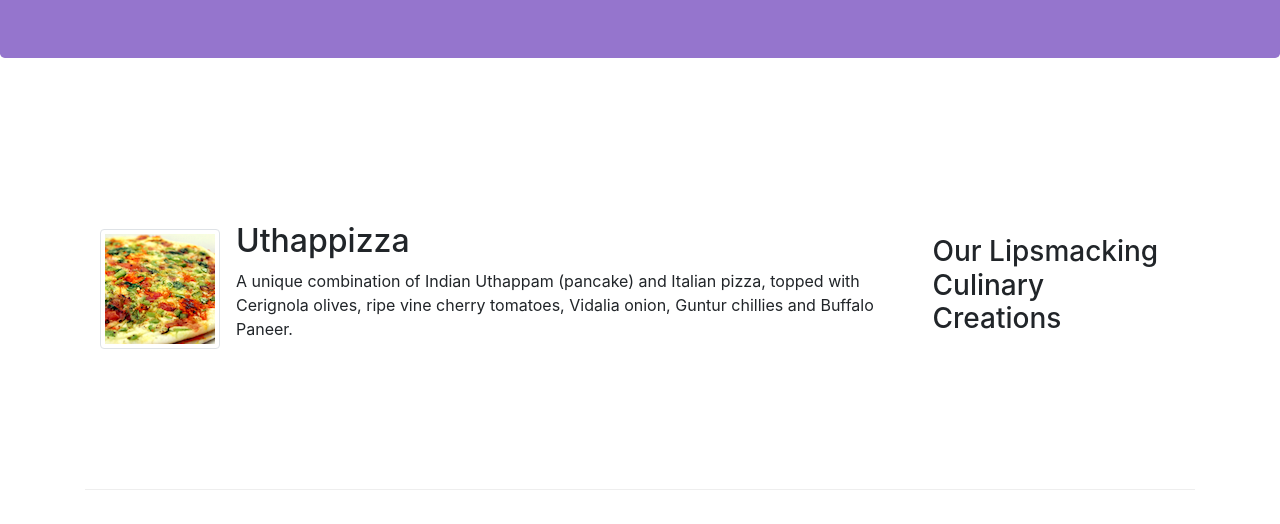
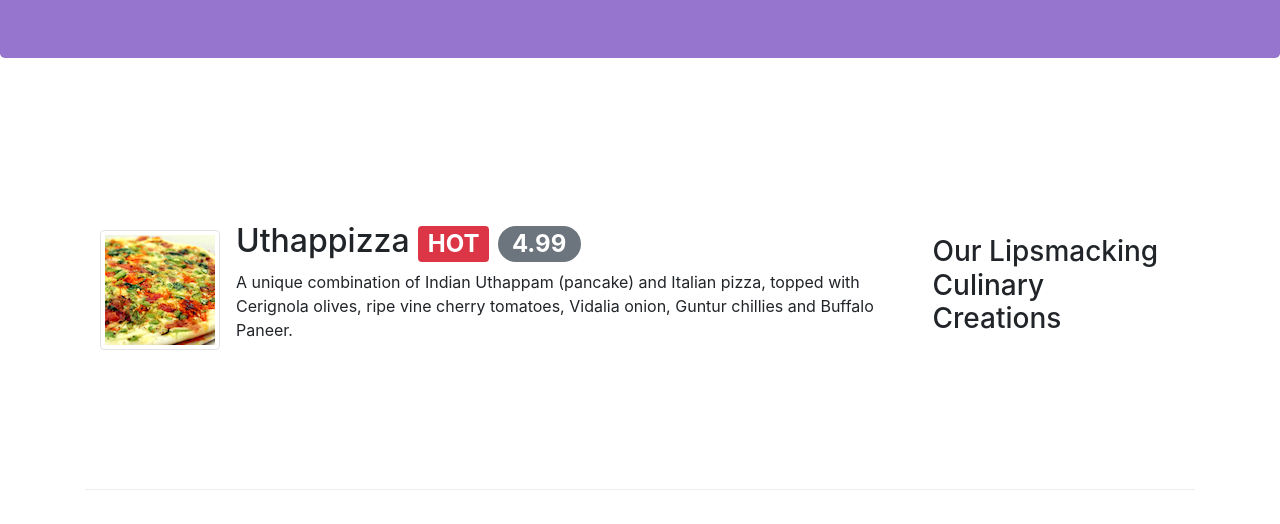
Before and after one commit to rahulsharma353/Coursera1, a website: page index.html in a window 1280 px wide. Shown: the part 276-800 px from the top of the page. Drawn offline with nearby package versions, Linux system fonts and the light colour scheme.

Commit message:
Alerting Users

```diff
--- a/index.html
+++ b/index.html
@@ -55,7 +55,7 @@
                 <div class="media">
                     <img class="d-flex mr-3 img-thumbnail align-self-center" src="img/uthappizza.png" alt="uthappizza">
                     <div class="media-body">
-                        <h2 class="mt-0">Uthappizza</h2>
+                        <h2 class="mt-0">Uthappizza <span class="badge badge-danger">HOT</span> <span class="badge badge-pill badge-secondary">4.99</span></h2>
                         <p>A unique combination of Indian Uthappam (pancake) and Italian pizza, topped with Cerignola olives, ripe vine cherry tomatoes, Vidalia onion, Guntur chillies and Buffalo Paneer.</p>
                     </div>
                 </div>
```
